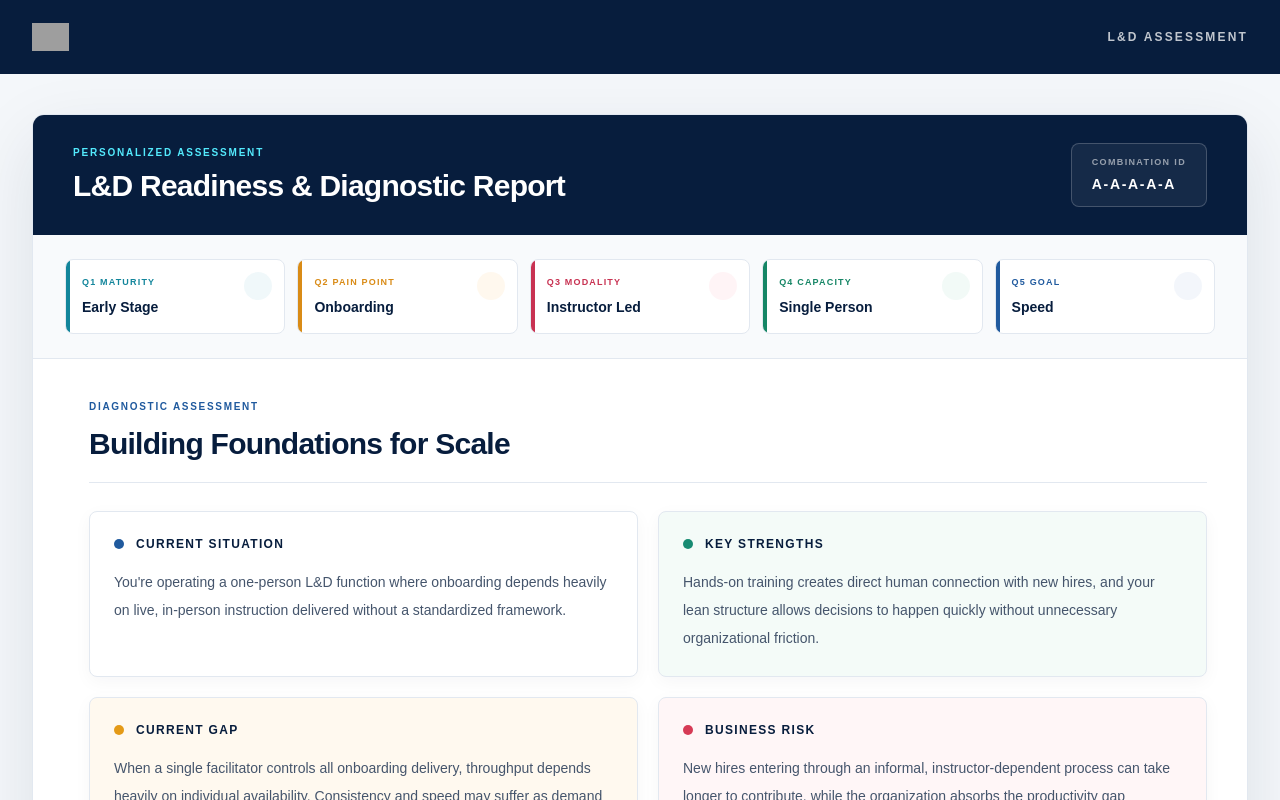
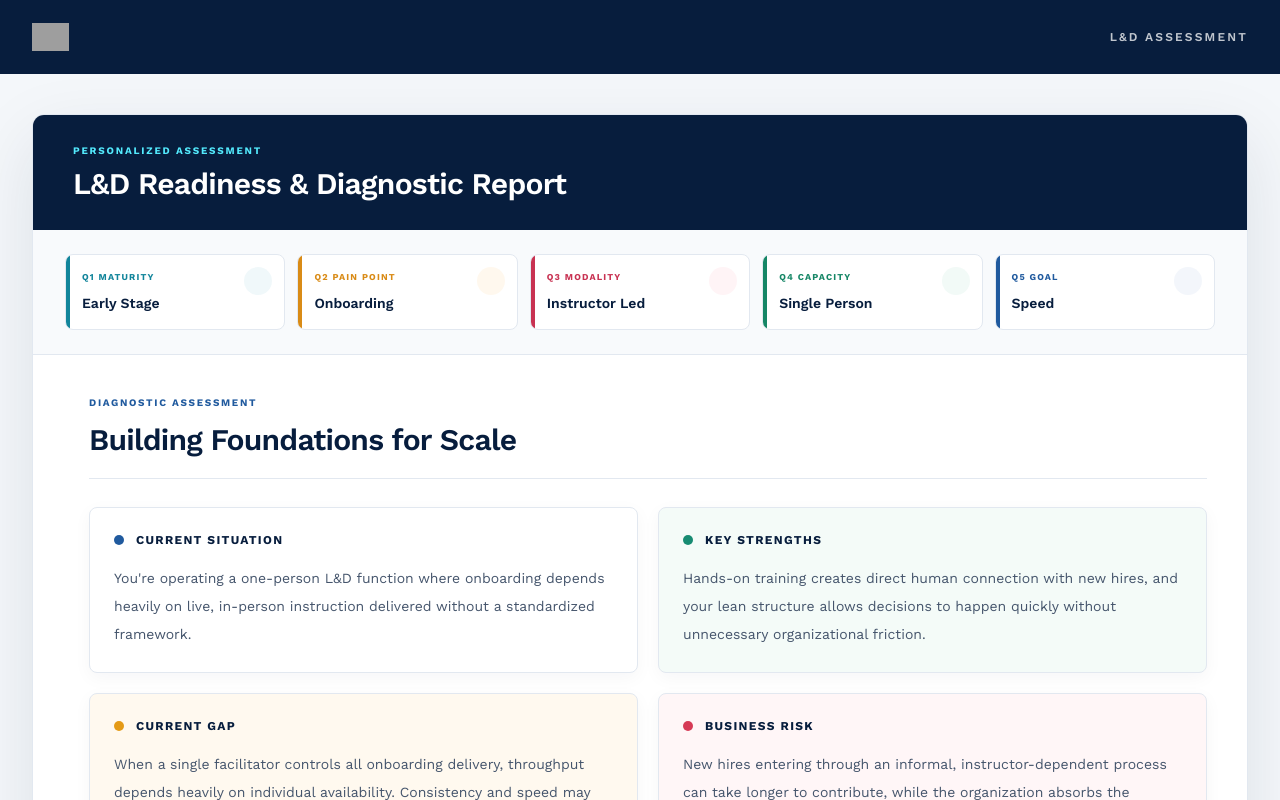
Before and after one commit to MagnaData2026/aptara_qa_frontend, a React (Vite) app: page /result in a window 1280 px wide. Shown: the top 800 px of the page. Built offline with nearby package versions, Linux system fonts and the light colour scheme; grey boxes are pictures that could not be loaded.

Commit message:
Removed the Combination ID and fix the css warning

```diff
--- a/src/index.css
+++ b/src/index.css
@@ -1,6 +1,6 @@
+@import url("https://fonts.googleapis.com/css2?family=Work+Sans:wght@300;400;500;600;700&display=swap");
 @import "tailwindcss";
 
-@import url("https://fonts.googleapis.com/css2?family=Work+Sans:wght@300;400;500;600;700&display=swap");
 
 html,
 body,
--- a/src/pages/Result.jsx
+++ b/src/pages/Result.jsx
@@ -131,7 +131,7 @@ const Result = ({ profile = defaultProfile }) => {
                 </h1>
               </div>
 
-              <div className="w-fit rounded-lg border border-white/20 bg-white/[0.06] px-5 py-3">
+              {/* <div className="w-fit rounded-lg border border-white/20 bg-white/[0.06] px-5 py-3">
                 <p className="text-[9px] font-semibold uppercase tracking-[0.15em] text-white/55">
                   Combination ID
                 </p>
@@ -139,7 +139,7 @@ const Result = ({ profile = defaultProfile }) => {
                 <p className="mt-1 text-sm font-bold tracking-[0.12em] text-white">
                   {profile.combinationId}
                 </p>
-              </div>
+              </div> */}
             </div>
           </section>
 
```
